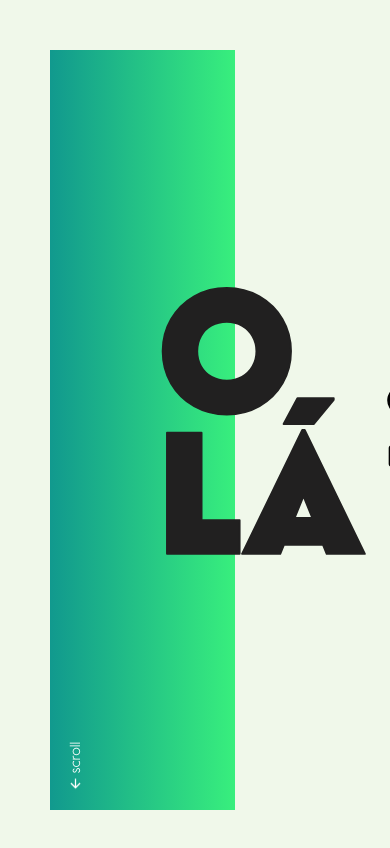
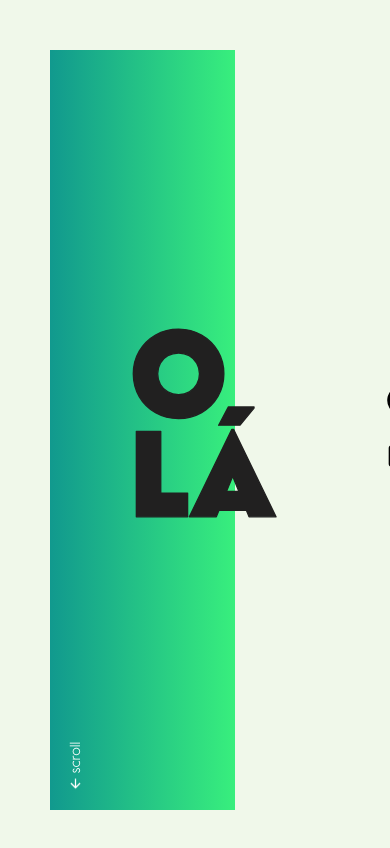
Before and after one commit to guibrbs/Portfolio-OLD, a React (Create React App) app: page / in a window 390 px wide. Shown: the top 848 px of the page. Built offline with nearby package versions, Linux system fonts and the light colour scheme.

Commit message:
Alterações na responsividade dos cards dos projetos

```diff
--- a/src/App.css
+++ b/src/App.css
@@ -83,5 +83,5 @@
     width: max-content;
     padding-left: 50vw;
     transform: translate(-50%, -50%);
-    margin-left: 50px;
+    margin-left: 10vw;
 }
--- a/src/components/Apresentation.css
+++ b/src/components/Apresentation.css
@@ -36,12 +36,12 @@
 
 @media only screen and (max-width: 1600px) {
     .letters--about, .letters--about--movement {
-        font-size: 1.2rem;
+        font-size: 1.4rem;
     }
 }
 
 @media only screen and (max-width: 1280px) {
     .letters--about, .letters--about--movement {
-        font-size: 1rem;
+        font-size: 1.2rem;
     }
 }
--- a/src/components/Apresentation.jsx
+++ b/src/components/Apresentation.jsx
@@ -6,9 +6,9 @@ export default props => {
     return (
         <div className={props.movement ? "letters--about--movement" : "letters--about"}>
             <p className={"letters--white"}>Me chamo
-                <strong><span style={{ color: '#212020' }}> Guilherme Barbosa Ferreira</span></strong>
+                <span style={{ color: '#212020'}}> Guilherme Barbosa Ferreira </span>
+                e este é o meu portfólio, onde poderá
             </p>
-            <p className={"letters--white"}>e este é o meu portfólio, onde poderá </p>
             <p className={"letters--white"}>encontrar alguns de meus projetos.</p>
         </div>
     )
--- a/src/components/Ola.css
+++ b/src/components/Ola.css
@@ -19,22 +19,22 @@
 }
 
 @media screen and (max-width: 1680px){
-    .hvr-wobble-vertical, .squish, .movement{
-        font-size: 13rem;
+    .item{
+        width: 170%;
     }
 }
 @media only screen and (max-width: 1600px){
-    .hvr-wobble-vertical, .squish, .movement{
-        font-size: 13rem;
+    .item{
+        width: 150%;
     }
 }
 @media only screen and (max-width: 1366px){
-    .hvr-wobble-vertical, .squish, .movement{
-        font-size: 11rem;
+    .item{
+        width: 130%;
     }
 }
 @media only screen and (max-width: 1200px){
-    .hvr-wobble-vertical, .squish, .movement{
-        font-size: 9rem;
+    .item{
+        width: 120%;
     }
 }
--- a/src/components/Projects.css
+++ b/src/components/Projects.css
@@ -1,6 +1,6 @@
 .container{
     display: flex;
-    height: 30vh;
+    height: 15vh;
     width: max-content;
     margin-left: 10vw;
 }
@@ -22,7 +22,7 @@
     color: white;
     background: #212020;
     width: 13vw;
-    height: 20vh;
+    height: 6vh;
     text-align: left;
     border-radius: 0.5rem;
     overflow: hidden;
@@ -35,7 +35,7 @@
 }
 
 .body--card:hover{
-    height: 35vh;
+    height: 20vh;
     transform: scale(1.1);
 }
 
@@ -44,11 +44,13 @@
     left: 50%;
     margin-right: -50%;
     transform: translateX(-50%);
+    object-fit: cover;
+
 }
 .card{
     position: absolute;
     bottom: 0;
-    padding: 10px 10px 25px 20px;
+    padding: 1px 1px 10px 20px;
     transform: translateY(65%);
     transition: transform 400ms ease;
 }
@@ -61,9 +63,11 @@
     transform: translateY(0);
     transition-delay: 400ms;
 }
+
 .body--card:hover .card > * {
     opacity: 1;
 }
+
 .card-title{
     position: relative;
     font-family: "Supera Gothic Regular", sans-serif;
@@ -87,7 +91,7 @@
 .body--card:hover .card-title::after{
     transform: scaleX(1);
 }
-.card-body{
+.card-content{
     font-family: "Supera Gothic Light", sans-serif;
     line-height: 1px;
 }
@@ -105,3 +109,39 @@
     background-color: #11998e;
     color: rgb(255, 255, 255);
 }
+@media screen and (max-width: 1680px){
+    .card-title{
+        font-size: 1.4rem;
+    }
+}
+@media only screen and (max-width: 1600px){
+    .card-title{
+        font-size: 1.2rem;
+    }
+}
+@media only screen and (max-width: 1366px){
+    .card-title{
+        font-size: 1rem;
+    }
+    .card-content{
+        font-size: 0.8rem;
+    }
+    .button{
+        width: 3vw;
+        height: 3vh;
+        font-size: 0.7rem;
+    }
+}
+@media only screen and (max-width: 1200px){
+    .card-title{
+        font-size: 0.8rem;
+    }
+    .card-content{
+        font-size: 0.7rem;
+    }
+    .button{
+        width: 3vw;
+        height: 3vh;
+        font-size: 0.7rem;
+    }
+}
--- a/src/components/Projects.jsx
+++ b/src/components/Projects.jsx
@@ -23,8 +23,8 @@ export default props => {
             link: "https://guibrbs.github.io/calculadora/",
             img: "https://icons.iconarchive.com/icons/paomedia/small-n-flat/1024/calculator-icon.png",
             name: "Calculator",
-            width: 120,
-            height: 120,
+            width: "50%",
+            height: "50%",
             info: [
                 "React Js",
                 "HTML",
@@ -45,6 +45,18 @@ export default props => {
             ],
             marginTop: "3vh",
         },
+        {
+            link: "https://guibrbs.github.io/Covid-Tracker/",
+            name: "Covid-19 Tracker",
+            width: 115,
+            height: 100,
+            info: [
+                "React Js",
+                "Charts Js",
+                "Material UI"
+            ],
+            marginTop: "3vh",
+        },
     ]
 
     return (
@@ -52,10 +64,12 @@ export default props => {
         {projects.map(project => (
             <div className={props.movement ? "On" : "Off"} key={project.name}>
                 <div className={"body--card"}>
-                    <img className="img" src={project.img} alt={project.name} width={project.width} height={project.height} style={{marginTop: project.marginTop}}/>
+                    {/* <img className="img" src={project.img} alt={project.name} width={project.width}
+                        height={project.height} style={{marginTop: project.marginTop}}
+                    /> */}
                     <div className="card">
                         <h2 className="card-title">{project.name}</h2>
-                        <p className="card-body">
+                        <p className="card-content">
                             {project.info.map(info => (
                                 <p>{info}</p>
                             ))}
```
